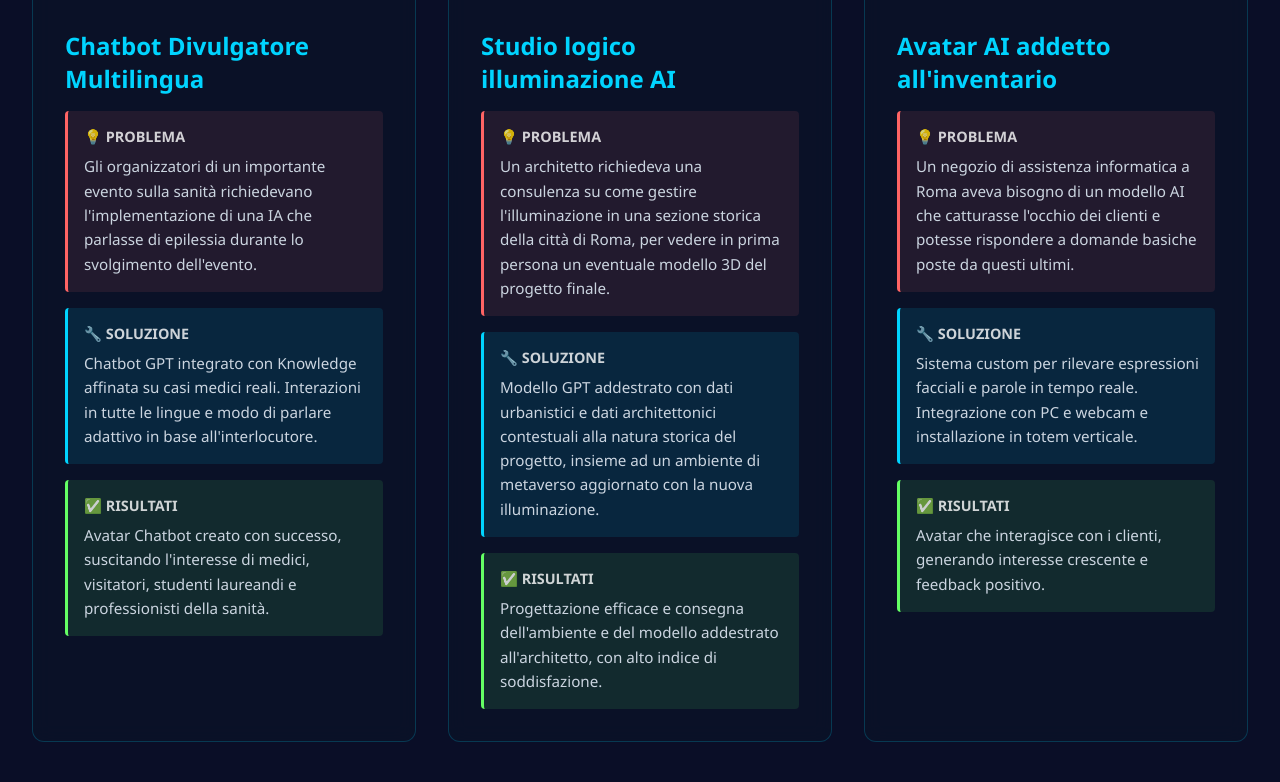
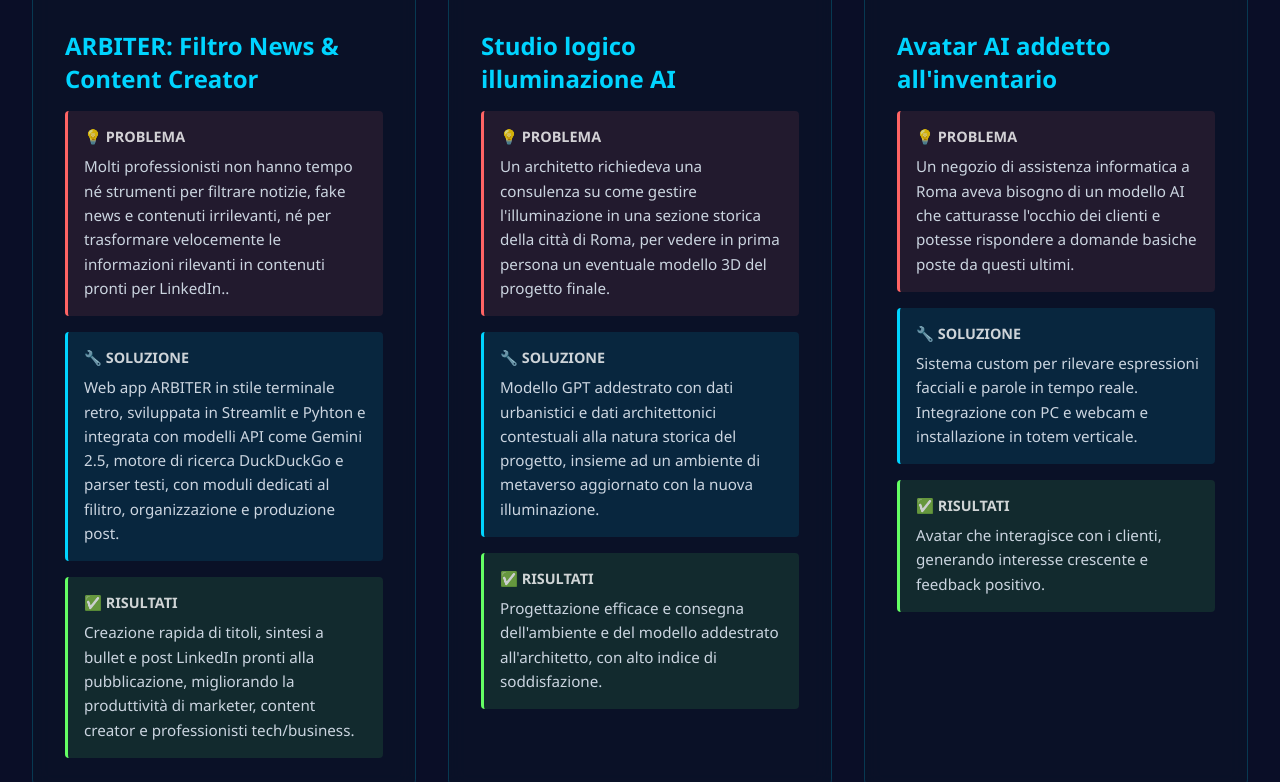
Before and after one commit to TizianoMazzetti/tizianomazzetti.github.io, a plain HTML site: page skills/ai-applications.html in a window 1280 px wide. Shown: the part 3240-4022 px from the top of the page. Drawn offline with Linux system fonts and the light colour scheme.

Commit message:
Update AI application case study content

```diff
--- a/skills/ai-applications.html
+++ b/skills/ai-applications.html
@@ -765,21 +765,21 @@
                     <img src="../assets/ai-applications/Chatbot_divulgatore.png" alt="Chatbot Divulgatore Multilingua" />
                 </div>
                 <div class="case-content">
-                    <h3>Chatbot Divulgatore Multilingua</h3>
+                    <h3>ARBITER: Filtro News & Content Creator</h3>
                     <div class="problem">
                         <h4>💡 Problema</h4>
-                        <p>Gli organizzatori di un importante evento sulla sanità richiedevano l'implementazione di una IA
-                            che parlasse di epilessia durante lo svolgimento dell'evento.</p>
+                        <p>Molti professionisti non hanno tempo né strumenti per filtrare notizie, fake news e contenuti irrilevanti,
+                            né per trasformare velocemente le informazioni rilevanti in contenuti pronti per LinkedIn..</p>
                     </div>
                     <div class="solution">
                         <h4>🔧 Soluzione</h4>
-                        <p>Chatbot GPT integrato con Knowledge affinata su casi medici reali. Interazioni in tutte le
-                            lingue e modo di parlare adattivo in base all'interlocutore.</p>
+                        <p>Web app ARBITER in stile terminale retro, sviluppata in Streamlit e Pyhton e integrata con modelli API come Gemini 2.5,
+                            motore di ricerca DuckDuckGo e parser testi, con moduli dedicati al filitro, organizzazione e produzione post.</p>
                     </div>
                     <div class="result">
                         <h4>✅ Risultati</h4>
-                        <p>Avatar Chatbot creato con successo, suscitando l'interesse di medici, visitatori, studenti laureandi
-                        e professionisti della sanità.</p>
+                        <p>Creazione rapida di titoli, sintesi a bullet e post LinkedIn pronti alla pubblicazione, migliorando la produttività di marketer,
+                            content creator e professionisti tech/business.</p>
                     </div>
                 </div>
             </div>
@@ -865,13 +865,13 @@
             <div class="faq-item">
                 <h3>❓ Serve avere già dei dati per iniziare?</h3>
                 <p>Idealmente sì, ma non è obbligatorio. Posso aiutare a definire una strategia di raccolta dati,
-                    o sfruttare modelli pre-addestrati per
+                    o sfruttare con modelli pre-addestrati per
                     partire subito.</p>
             </div>
 
             <div class="faq-item">
                 <h3>❓ Come viene garantita la privacy e sicurezza dei dati?</h3>
-                <p>I sistemi che utilizzo sono creati in modo da rispettare le normative correnti vigenti sulla
+                <p>I sistemi che utilizzo sono creati in maniera da rispettare le normative correnti vigenti sulla
                     privacy. Ogni dato caricato non rimane realmente in mio possesso
                     e può essere revocato in ogni momento.</p>
             </div>
```
